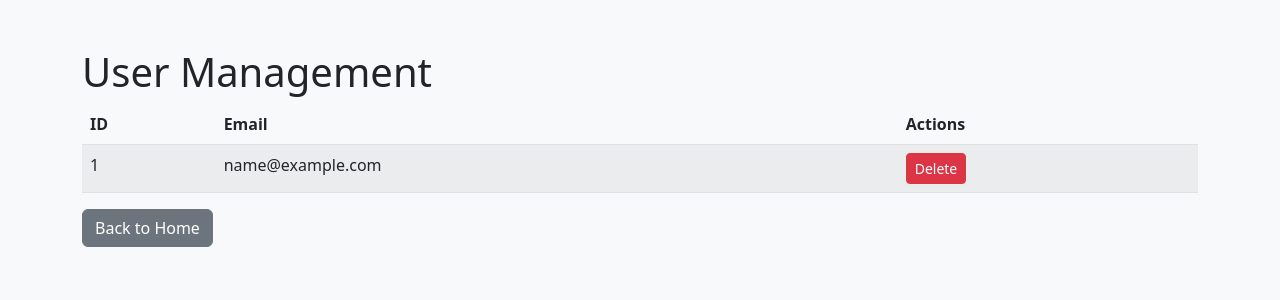
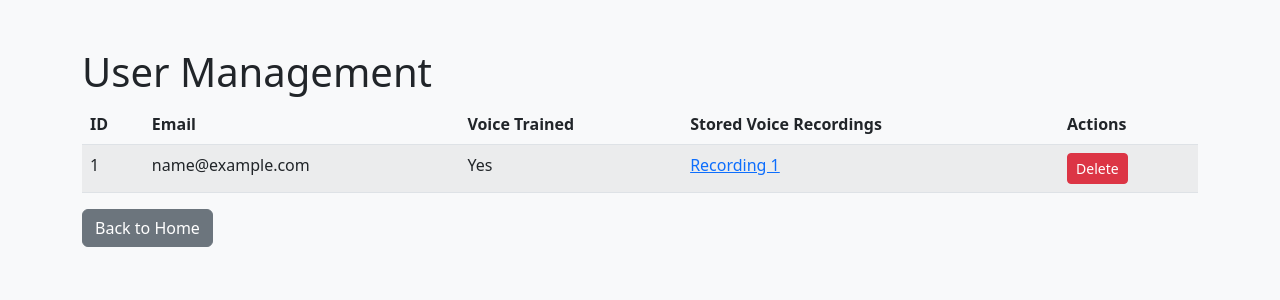
Before and after one commit to ionsponx/Three-Factor-Authentication-with-Voice-Recognition, a Flask app: page /admin/users in a window 1280 px wide. Shown: the top 300 px of the page. Run offline with Flask 3, Linux system fonts and the light colour scheme; tables that the repository leaves empty hold one stand-in row (values such as "Sample post").

Commit message:
Document Gmail OTP and voice data management

```diff
--- a/templates/admin_users.html
+++ b/templates/admin_users.html
@@ -13,6 +13,8 @@
         <tr>
           <th>ID</th>
           <th>Email</th>
+          <th>Voice Trained</th>
+          <th>Stored Voice Recordings</th>
           <th>Actions</th>
         </tr>
       </thead>
@@ -21,6 +23,16 @@
           <tr>
             <td>{{ user.id }}</td>
             <td>{{ user.email }}</td>
+            <td>{{ 'Yes' if user.speaker_embedding and user.training_mfccs else 'No' }}</td>
+            <td>
+              {% if user.audio_recordings %}
+                {% for recording in user.audio_recordings %}
+                  <a href="{{ url_for('serve_audio', recording_id=recording.id) }}" target="_blank">Recording {{ loop.index }}</a>{% if not loop.last %}, {% endif %}
+                {% endfor %}
+              {% else %}
+                None
+              {% endif %}
+            </td>
             <td>
               <form method="POST" action="{{ url_for('delete_user') }}" onsubmit="return confirm('Are you sure you want to delete this user?');">
                 <input type="hidden" name="user_id" value="{{ user.id }}">
```
Also changed, not shown: README.md, 4 other files.
